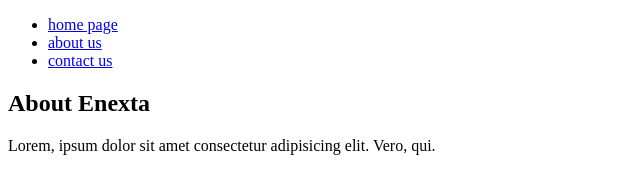
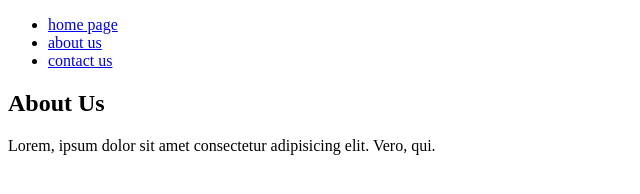
Before and after one commit to frauvate/patikafrontend, a plain HTML site: page about-us.html in a window 1280 px wide. Shown: the full height of the page, 0-640 px from the left. Drawn offline with Linux system fonts and the light colour scheme.

Commit message:
Update about-us.html

```diff
--- a/about-us.html
+++ b/about-us.html
@@ -24,7 +24,7 @@
 
     <section>
         <article>
-            <h2>About Enexta</h2>
+            <h2>About Us</h2>
             <p>Lorem, ipsum dolor sit amet consectetur adipisicing elit. Vero, qui.</p>
         </article>
     </section>
```
